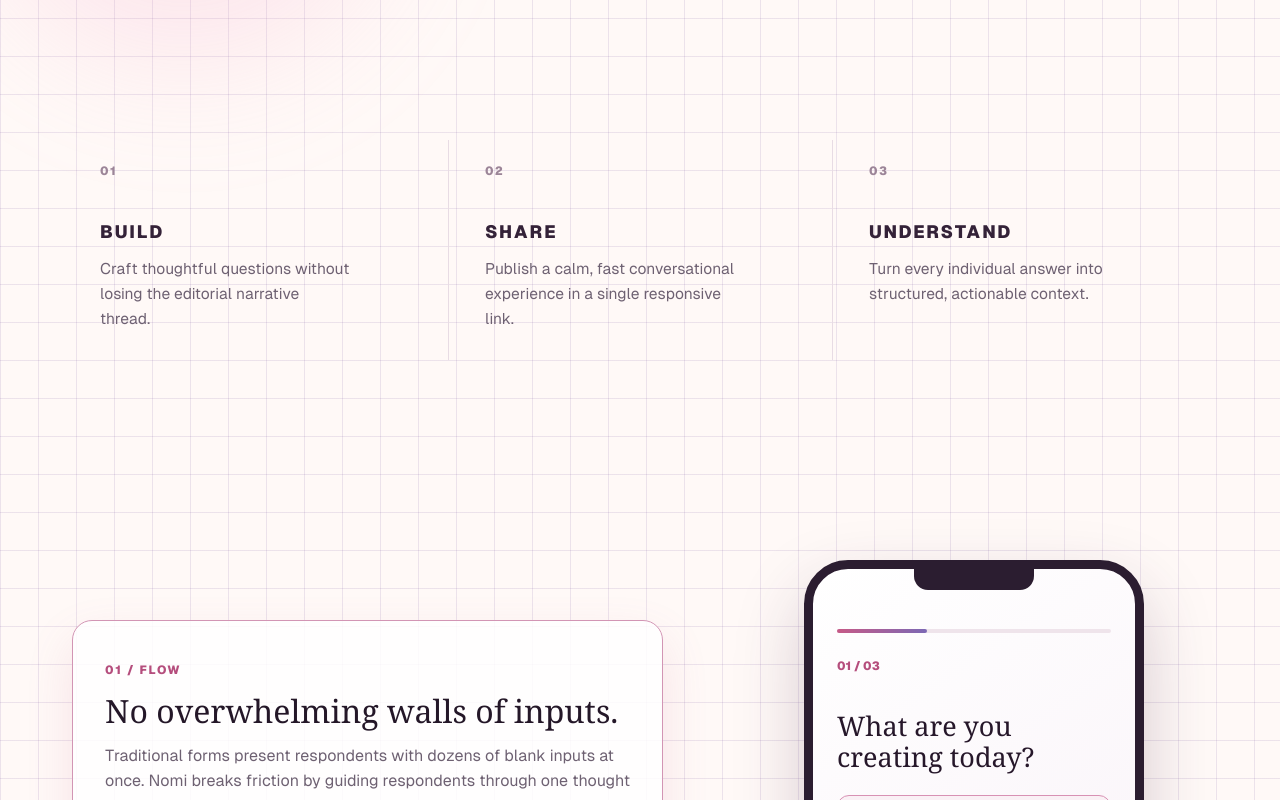
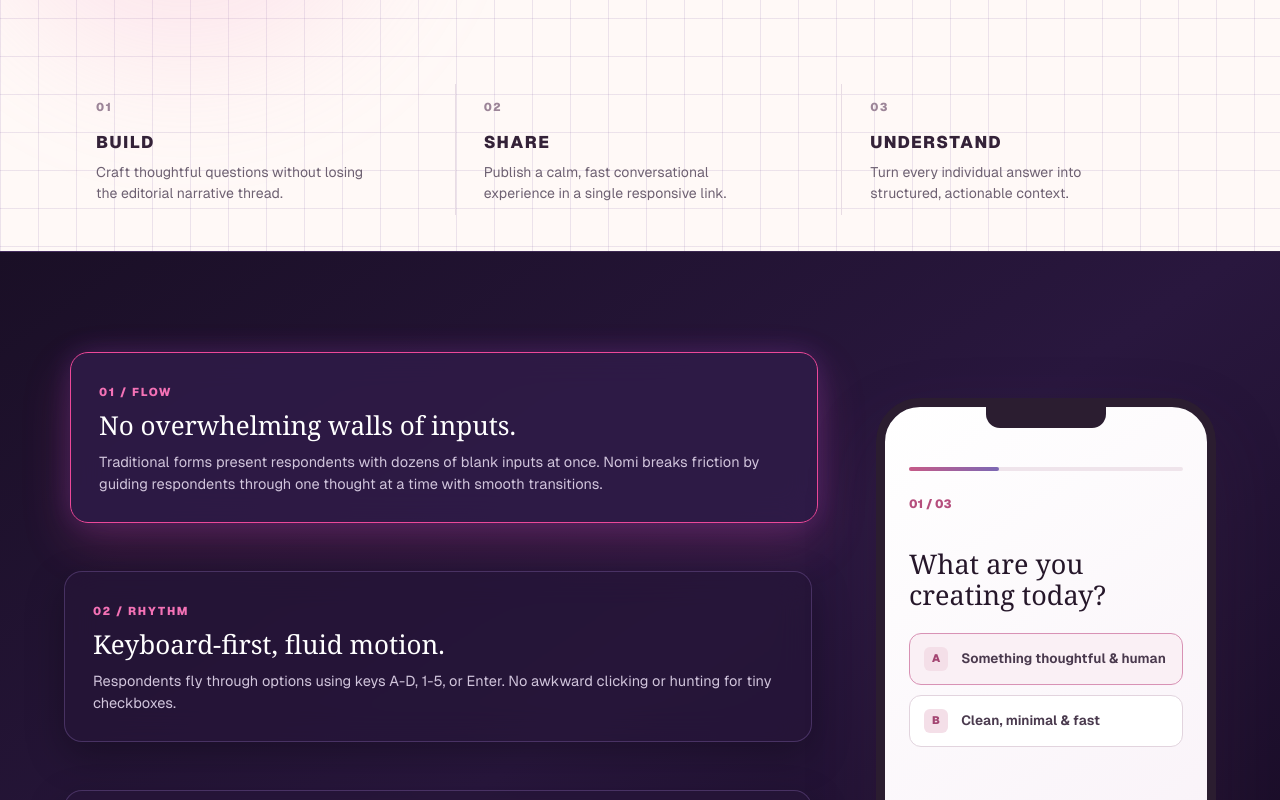
Before and after one commit to kriti768/nomi, a Next.js app in the folder frontend/: page / in a window 1280 px wide. Shown: the part 780-1580 px from the top of the page. Built offline with nearby package versions, Linux system fonts and the light colour scheme.

Commit message:
fix(ui): smooth experience scrolling, enlarge Nomi brand logo, purple storytelling section, display all themes, and add demo home return with ESC

```diff
--- a/frontend/src/app/nomi-scroll.css
+++ b/frontend/src/app/nomi-scroll.css
@@ -127,72 +127,78 @@ html {
 }
 
 /* --------------------------------------------------------------------------
-   Sticky Storytelling Section ("One question at a time")
+   Sticky Storytelling Section ("One question at a time") — Purple Atmosphere
    -------------------------------------------------------------------------- */
 .nomi-sticky-story-section {
   position: relative;
-  max-width: 1320px;
-  margin: 0 auto;
-  padding: 100px clamp(20px, 6vw, 64px);
+  background: linear-gradient(145deg, #1A0F26 0%, #29173E 50%, #150A20 100%);
+  color: #FFFFFF;
+  padding: 80px clamp(20px, 6vw, 64px) 100px;
+  overflow: hidden;
+  border-top: 1px solid rgba(175, 130, 220, 0.2);
+  border-bottom: 1px solid rgba(175, 130, 220, 0.2);
 }
 
 .nomi-sticky-container {
+  max-width: 1240px;
+  margin: 0 auto;
   display: grid;
-  grid-template-columns: minmax(0, 1.1fr) minmax(360px, 0.9fr);
-  gap: clamp(40px, 6vw, 90px);
+  grid-template-columns: minmax(0, 1fr) 340px;
+  gap: clamp(32px, 5vw, 64px);
   align-items: start;
 }
 
 .nomi-sticky-copy-column {
   display: flex;
   flex-direction: column;
-  gap: 120px;
-  padding: 60px 0 160px;
+  gap: 48px;
+  padding: 20px 0 60px;
 }
 
 .nomi-story-milestone {
-  padding: 36px 32px;
-  border-radius: 20px;
-  border: 1px solid rgba(220, 198, 226, 0.65);
-  background: rgba(255, 255, 255, 0.82);
-  box-shadow: 0 12px 34px rgba(80, 50, 90, 0.05);
-  backdrop-filter: blur(14px);
-  transition: transform 0.3s ease, border-color 0.3s ease, box-shadow 0.3s ease;
+  padding: 26px 28px;
+  border-radius: 18px;
+  border: 1px solid rgba(180, 140, 230, 0.25);
+  background: rgba(38, 22, 56, 0.72);
+  box-shadow: 0 14px 38px rgba(0, 0, 0, 0.28);
+  backdrop-filter: blur(16px);
+  transition: transform 0.2s cubic-bezier(0.16, 1, 0.3, 1), border-color 0.2s ease, box-shadow 0.2s ease;
 }
 
 .nomi-story-milestone.is-active {
-  border-color: #D295B4;
-  box-shadow: 0 20px 48px rgba(198, 90, 135, 0.14);
-  transform: translateX(8px);
+  border-color: #EC4899;
+  box-shadow: 0 20px 50px rgba(236, 72, 153, 0.2), 0 0 28px rgba(168, 85, 247, 0.2);
+  transform: translateX(6px);
+  background: rgba(48, 28, 72, 0.85);
 }
 
 .nomi-story-milestone span.milestone-num {
-  font-size: 12px;
+  font-size: 11.5px;
   font-weight: 850;
   letter-spacing: 0.14em;
-  color: #B54E7D;
+  color: #F472B6;
   text-transform: uppercase;
 }
 
 .nomi-story-milestone h3 {
-  margin: 12px 0 14px;
+  margin: 8px 0 10px;
   font-family: var(--nomi-serif);
-  font-size: 32px;
+  font-size: 26px;
   font-weight: 500;
-  line-height: 1.12;
-  color: #241728;
+  line-height: 1.15;
+  color: #FFFFFF;
 }
 
 .nomi-story-milestone p {
   margin: 0;
-  color: var(--nomi-text-muted);
-  font-size: 16px;
-  line-height: 1.6;
+  color: #D1C5DC;
+  font-size: 14.5px;
+  line-height: 1.55;
 }
 
 .nomi-sticky-visual-column {
   position: sticky;
-  top: 130px;
+  top: 100px;
   display: flex;
   justify-content: center;
 }
@@ -205,12 +211,12 @@ html {
   .nomi-sticky-visual-column {
     position: relative;
     top: 0;
-    margin-bottom: 40px;
+    margin-bottom: 24px;
   }
 
   .nomi-sticky-copy-column {
     padding: 0;
-    gap: 40px;
+    gap: 28px;
   }
 }
 
--- a/frontend/src/app/nomi.css
+++ b/frontend/src/app/nomi.css
@@ -491,16 +491,17 @@
    Value Strip (01 BUILD, 02 SHARE, 03 UNDERSTAND)
    -------------------------------------------------------------------------- */
 .nomi-value-strip {
-  max-width: 1320px;
+  max-width: 1240px;
   margin: 0 auto;
   display: grid;
   grid-template-columns: repeat(3, 1fr);
-  padding: 100px clamp(20px, 6vw, 64px);
+  padding: 44px clamp(20px, 5vw, 48px) 36px;
+  gap: 16px;
 }
 
 .nomi-value-strip article {
-  min-height: 220px;
-  padding: 18px 36px;
+  min-height: auto;
+  padding: 10px 28px;
   border-left: 1px solid var(--nomi-border);
   position: relative;
 }
@@ -511,25 +512,25 @@
 
 .nomi-value-strip span {
   color: #9C8598;
-  font-size: 12px;
+  font-size: 11.5px;
   font-weight: 850;
   letter-spacing: 0.12em;
 }
 
 .nomi-value-strip h2 {
-  margin: 36px 0 12px;
-  font-size: 18px;
+  margin: 12px 0 6px;
+  font-size: 17px;
   font-weight: 850;
-  letter-spacing: 0.1em;
+  letter-spacing: 0.08em;
   color: #342238;
 }
 
 .nomi-value-strip p {
-  max-width: 250px;
+  max-width: 280px;
   margin: 0;
   color: var(--nomi-text-muted);
-  font-size: 15.5px;
-  line-height: 1.6;
+  font-size: 14px;
+  line-height: 1.55;
 }
 
 /* --------------------------------------------------------------------------
--- a/frontend/src/app/page.tsx
+++ b/frontend/src/app/page.tsx
@@ -202,9 +202,8 @@ export default function LandingPage() {
             </Link>
 
             <nav aria-label="Primary navigation">
-              <a href="#story">Story</a>
+              <a href="#experience">Experience</a>
               <a href="#build">Build</a>
-              <a href="#experience">Experience</a>
               <a href="#insights">Insights</a>
               <a href="#design">Themes</a>
             </nav>
@@ -309,7 +308,7 @@ export default function LandingPage() {
       </section>
 
       {/* Sticky Storytelling Sequence: "One question at a time" */}
-      <section className="nomi-sticky-story-section nomi-motion-section" id="story">
+      <section className="nomi-sticky-story-section nomi-motion-section" id="experience">
         <div className="nomi-sticky-container">
           <div className="nomi-sticky-copy-column">
             <div
@@ -445,16 +444,16 @@ export default function LandingPage() {
         </div>
       </section>
 
-      {/* Theme Presets Showcase */}
+      {/* Theme Presets Showcase (Displaying All Themes) */}
       <section className="nomi-design-section nomi-motion-section" id="design">
         <div className="nomi-design-heading">
           <p className="nomi-eyebrow">Design with feeling</p>
           <h2>A form that looks like <em>you.</em></h2>
-          <p>Choose from curated themes or customize every color, font, alignment, and corner radius.</p>
+          <p>Choose from our curated collection of {THEME_PRESETS.length} vibrant themes or customize every color, font, alignment, and corner radius.</p>
         </div>
 
         <div className="nomi-theme-grid">
-          {THEME_PRESETS.slice(0, 4).map((preset) => (
+          {THEME_PRESETS.map((preset) => (
             <article
               className="nomi-theme-card"
               key={preset.id}
@@ -491,9 +490,10 @@ export default function LandingPage() {
         </Link>
         <p>Forms should feel like conversations. Built with care.</p>
         <nav>
-          <a href="#story">Story</a>
+          <a href="#experience">Experience</a>
           <a href="#build">Build</a>
           <a href="#insights">Insights</a>
+          <a href="#design">Themes</a>
           <Link href="/dashboard">My forms</Link>
         </nav>
       </footer>
--- a/frontend/src/components/brand/NomiLogo.tsx
+++ b/frontend/src/components/brand/NomiLogo.tsx
@@ -18,10 +18,10 @@ export const NomiLogo: React.FC<Props> = ({
   className = '',
 }) => {
   const pixelSize = typeof size === 'number' ? size : {
-    sm: 22,
-    md: 28,
-    lg: 36,
-    xl: 46,
+    sm: 30,
+    md: 38,
+    lg: 48,
+    xl: 58,
   }[size];
 
   const primaryGradientId = React.useId();
@@ -114,10 +114,10 @@ export const NomiLogo: React.FC<Props> = ({
         </g>
       </svg>
 
-      {/* Optional Wordmark */}
+      {/* Wordmark */}
       {withWordmark && (
         <span
-          className={`font-black tracking-tight leading-none text-xl ${
+          className={`font-black tracking-tight leading-none text-2xl sm:text-3xl ${
             variant === 'white' ? 'text-white' : 'text-slate-900 dark:text-slate-100'
           } ${wordmarkClassName}`}
         >
--- a/frontend/src/components/respondent/ThankYouScreen.tsx
+++ b/frontend/src/components/respondent/ThankYouScreen.tsx
@@ -1,6 +1,7 @@
 'use client';
 
-import React from 'react';
+import React, { useEffect } from 'react';
+import Link from 'next/link';
 
 interface Props {
   formTitle: string;
@@ -9,8 +10,18 @@ interface Props {
 }
 
 export const ThankYouScreen: React.FC<Props> = ({ formTitle, completionMessage, contained = false }) => {
+  useEffect(() => {
+    const handleKeyDown = (e: KeyboardEvent) => {
+      if (e.key === 'Escape') {
+        window.location.assign('/');
+      }
+    };
+    window.addEventListener('keydown', handleKeyDown);
+    return () => window.removeEventListener('keydown', handleKeyDown);
+  }, []);
+
   return (
-    <div className={`${contained ? 'h-full min-h-0' : 'min-h-screen'} bg-slate-950 text-white flex flex-col items-center justify-center p-6 text-center animate-fadeIn select-none`}>
+    <div className={`${contained ? 'h-full min-h-0 py-8' : 'min-h-screen py-16'} bg-slate-950 text-white flex flex-col items-center justify-center p-6 text-center animate-fadeIn select-none`}>
       <div className="max-w-md w-full space-y-6">
         <div className="w-16 h-16 rounded-full bg-emerald-500/10 border-2 border-emerald-500 text-emerald-400 flex items-center justify-center mx-auto text-2xl font-extrabold shadow-lg shadow-emerald-500/10">
           ✓
@@ -24,7 +35,26 @@ export const ThankYouScreen: React.FC<Props> = ({ formTitle, completionMessage,
           {completionMessage || `Your response to ${formTitle} has been received.`}
         </p>
 
-        <div className="pt-8 border-t border-slate-800 text-xs text-slate-500 font-semibold tracking-wide">
+        {/* Action Buttons to return to Home or Create a Form */}
+        <div className="pt-4 flex flex-col sm:flex-row items-center justify-center gap-3">
+          <Link
+            href="/"
+            className="w-full sm:w-auto px-6 py-3 rounded-xl bg-slate-900 hover:bg-slate-800 border border-slate-700 text-slate-200 font-bold text-sm transition-all hover:scale-[1.02] flex items-center justify-center gap-2"
+          >
+            <span>← Return to Home</span>
+            <kbd className="text-[10px] bg-slate-800 border border-slate-700 px-1.5 py-0.5 rounded text-slate-400">ESC</kbd>
+          </Link>
+
+          <Link
+            href="/dashboard"
+            className="w-full sm:w-auto px-6 py-3 rounded-xl bg-gradient-to-r from-pink-600 to-indigo-600 hover:from-pink-500 hover:to-indigo-500 text-white font-bold text-sm shadow-md transition-all hover:scale-[1.02] flex items-center justify-center gap-2"
+          >
+            <span>Create your own form</span>
+            <span>→</span>
+          </Link>
+        </div>
+
+        <div className="pt-8 border-t border-slate-800/80 text-xs text-slate-500 font-semibold tracking-wide">
           Powered by <span className="text-indigo-400 font-extrabold">Nomi</span>
         </div>
       </div>
```
